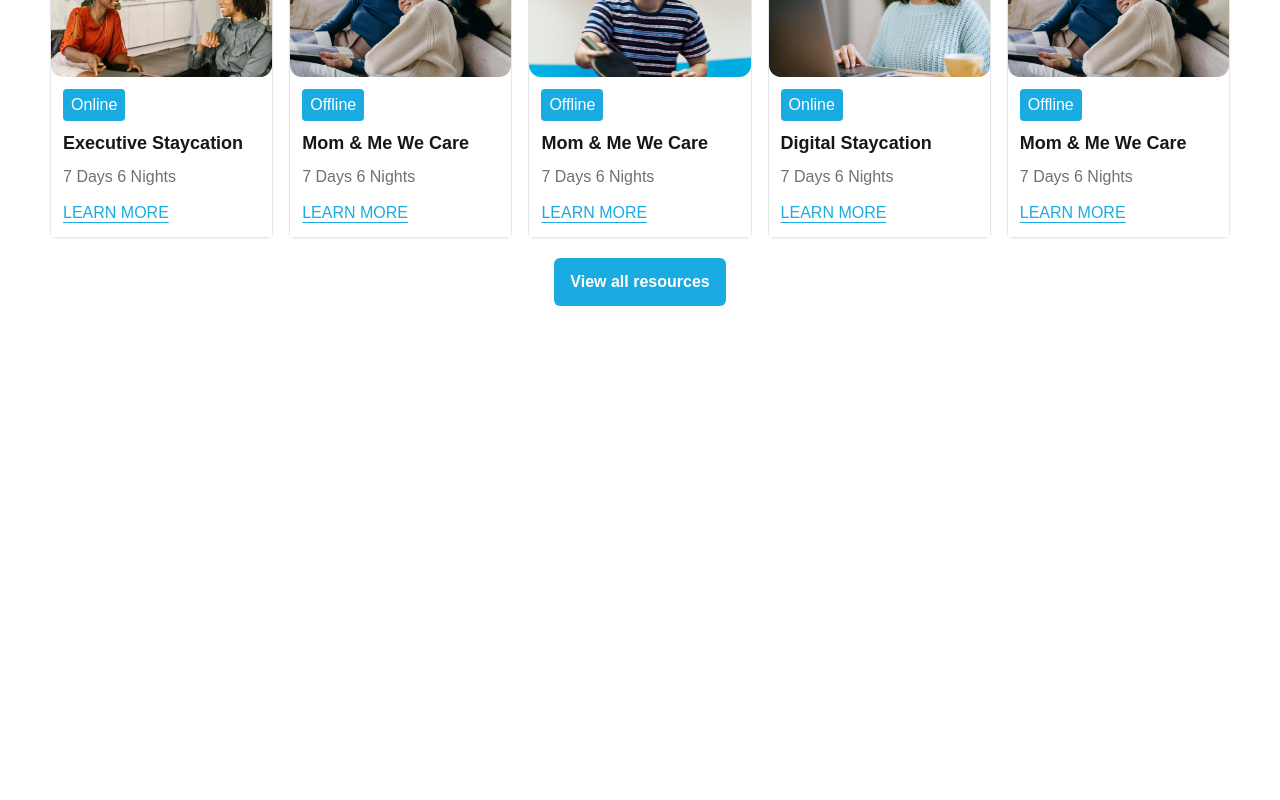
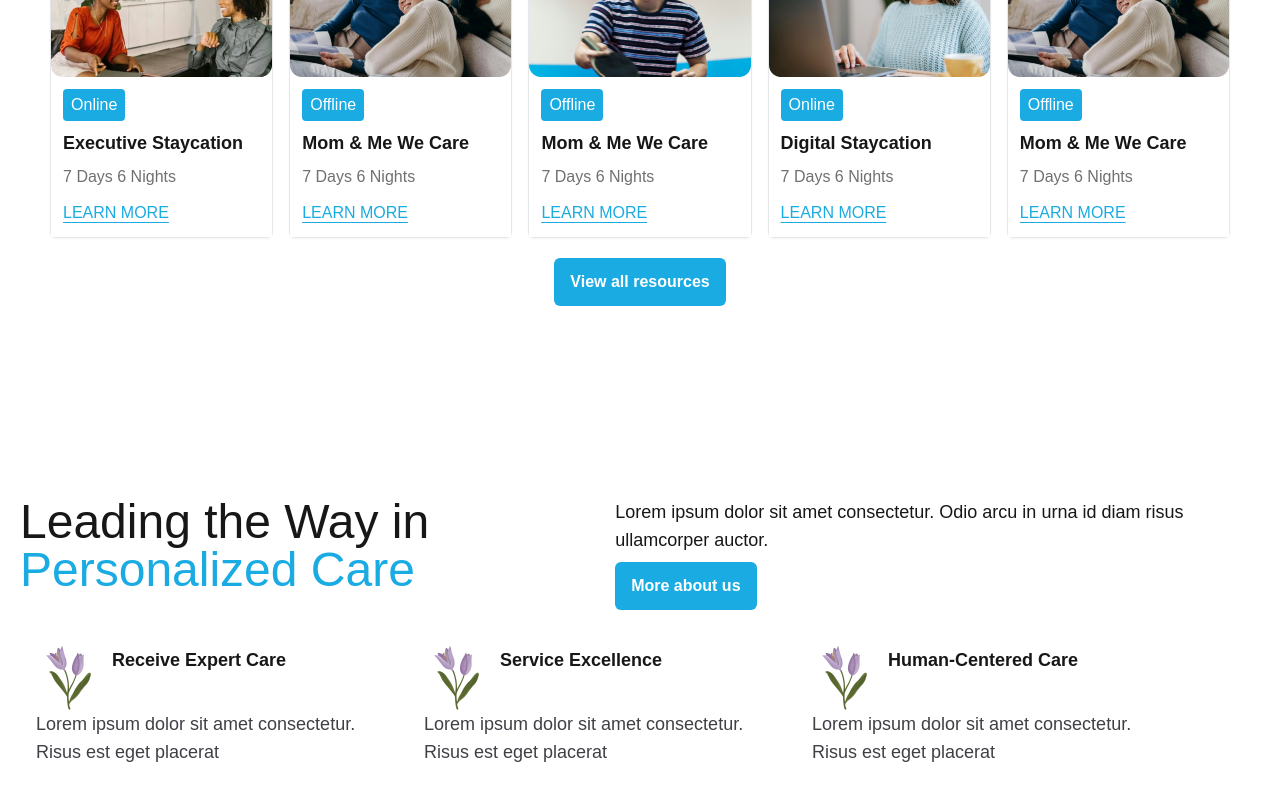
Before and after one commit to FrontX-Ganesh/mega_lifesciences, a Next.js app: page / in a window 1280 px wide. Shown: the part 4005-4805 px from the top of the page. Before the commit the page ends 4407 px from the top, so only its background shows below. Built offline with nearby package versions, Linux system fonts and the light colour scheme.

Commit message:
perosnalize care components created

```diff
--- /dev/null
+++ b/app/_components/PersonalizeCare/index.jsx
@@ -0,0 +1,54 @@
+import React from "react";
+import { cares } from "./personalizeCare.constants";
+import Image from "next/image";
+
+const PersonalizeCare = () => {
+  return (
+    <>
+      <section className="bg-white">
+        <div className="px-5 py-24 max-w-7xl mx-auto">
+          <div className="flex sm:flex-row flex-col mb-5">
+            <div className="w-full sm:w-[48%]">
+              <h3 className="lg:text-5xl md:text-4xl sm:text-3xl text-[24px] mb-4">
+                Leading the Way in
+                <br />
+                <span className="text-[#1AABE3]">Personalized Care</span>
+              </h3>
+            </div>
+            <div className="w-full sm:w-[48%]">
+              <p className="md:text-lg sm:text-base text-sm font-light text-[3F3F46] mb-2">
+                Lorem ipsum dolor sit amet consectetur. Odio arcu in urna id
+                diam risus ullamcorper auctor.
+              </p>
+              <button className="bg-[#1AABE3] font-bold text-white rounded-md px-4 py-3">
+                More about us
+              </button>
+            </div>
+          </div>
+
+          <div className="flex flex-wrap gap-4">
+            {cares.map((care) => (
+              <div className="w-full sm:w-[48%] md:w-[30%] p-4" key={care.id}>
+                <div className="flex gap-3 items-start">
+                  <Image
+                    alt="Personalize care image"
+                    src={care.image}
+                    className="w-16 h-16 rounded-t-md object-cover"
+                  />
+                  <div className="flex items-center text-lg font-semibold">
+                    {care.title}
+                  </div>
+                </div>
+                <p className="text-sm sm:text-base md:text-lg font-light text-[#3F3F46] mb-10">
+                  {care.subtitle}
+                </p>
+              </div>
+            ))}
+          </div>
+        </div>
+      </section>
+    </>
+  );
+};
+
+export default PersonalizeCare;
--- /dev/null
+++ b/app/_components/PersonalizeCare/personalizeCare.constants.js
@@ -0,0 +1,25 @@
+import nature from "@/public/images/Natural ingredients-01 1.png";
+
+export const cares = [
+  {
+    id: 1,
+    image: nature,
+    title: "Receive Expert Care",
+    subtitle:
+      "Lorem ipsum dolor sit amet consectetur. Risus est eget placerat ",
+  },
+  {
+    id: 2,
+    image: nature,
+    title: "Service Excellence",
+    subtitle:
+      "Lorem ipsum dolor sit amet consectetur. Risus est eget placerat ",
+  },
+  {
+    id: 3,
+    image: nature,
+    title: "Human-Centered Care",
+    subtitle:
+      "Lorem ipsum dolor sit amet consectetur. Risus est eget placerat ",
+  },
+];
--- a/app/page.js
+++ b/app/page.js
@@ -1,6 +1,7 @@
 import Categories from "./_components/Categories";
 import Experts from "./_components/Experts";
 import HomePageHeading from "./_components/HomePageHeading";
+import PersonalizeCare from "./_components/PersonalizeCare";
 import Program from "./_components/Program";
 import ProgramInfo from "./_components/ProgramInfo";
 import Resources from "./_components/Resources";
@@ -16,6 +17,7 @@ export default function Home() {
       <Experts />
       <Program />
       <ProgramInfo />
+      <PersonalizeCare />
     </>
   );
 }
```
Also changed, not shown: public/images/Natural ingredients-01 1.png (added).
